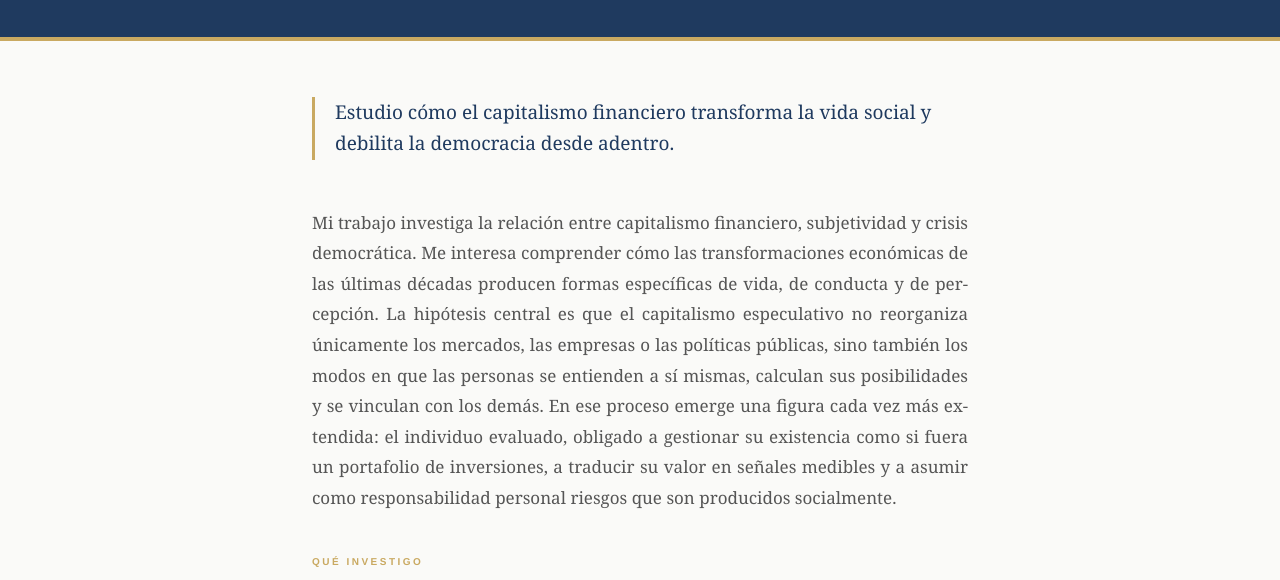
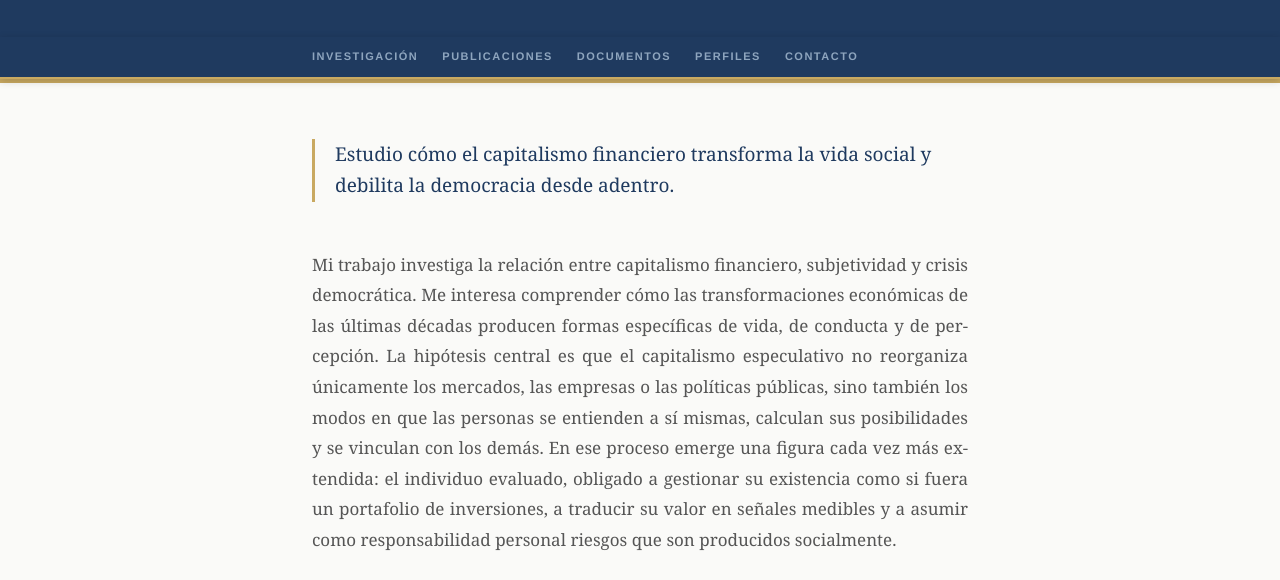
Before and after one commit to marianoterraf/marianoterraf.github.io, a plain HTML site: page index.html in a window 1280 px wide. Shown: the part 220-800 px from the top of the page. Drawn offline with Linux system fonts and the light colour scheme.

Commit message:
index.html

```diff
--- a/index.html
+++ b/index.html
@@ -94,6 +94,37 @@
       transition: color .2s;
     }
     nav a:hover { color: var(--dorado); }
+
+    /* ─── STICKY NAV ─────────────────────────── */
+    .sticky-nav {
+      position: sticky;
+      top: 0;
+      z-index: 100;
+      background: var(--azul);
+      border-bottom: 2px solid var(--dorado);
+      box-shadow: 0 2px 8px rgba(0,0,0,0.18);
+    }
+    .sticky-nav-inner {
+      max-width: 720px;
+      margin: 0 auto;
+      padding: 0 32px;
+      display: flex;
+      gap: 24px;
+      align-items: center;
+      height: 40px;
+    }
+    .sticky-nav a {
+      font-family: 'Helvetica Neue', Arial, sans-serif;
+      font-size: 11px;
+      font-weight: 600;
+      letter-spacing: 1.5px;
+      text-transform: uppercase;
+      color: #8EA5BE;
+      text-decoration: none;
+      transition: color .2s;
+      white-space: nowrap;
+    }
+    .sticky-nav a:hover { color: var(--dorado); }
 
     /* ─── DIVIDER ────────────────────────────── */
     .divider { height: 4px; background: var(--dorado); }
@@ -341,6 +372,17 @@
     </nav>
   </div>
 </header>
+
+<div class="sticky-nav">
+  <div class="sticky-nav-inner">
+    <a href="#investigacion">Investigación</a>
+    <a href="#publicaciones">Publicaciones</a>
+    <a href="#documentos">Documentos</a>
+    <a href="#perfiles">Perfiles</a>
+    <a href="#contacto">Contacto</a>
+  </div>
+</div>
+
 <div class="divider"></div>
 
 <main>
```
